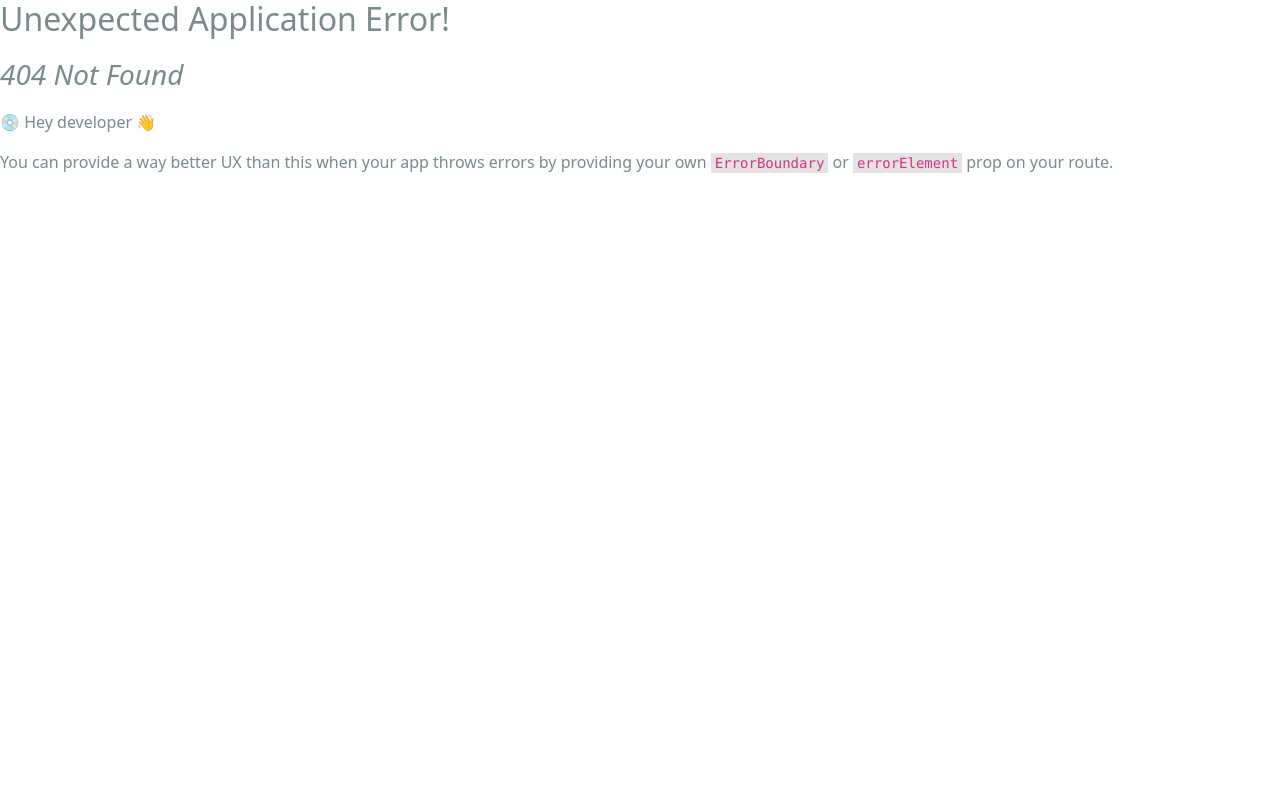
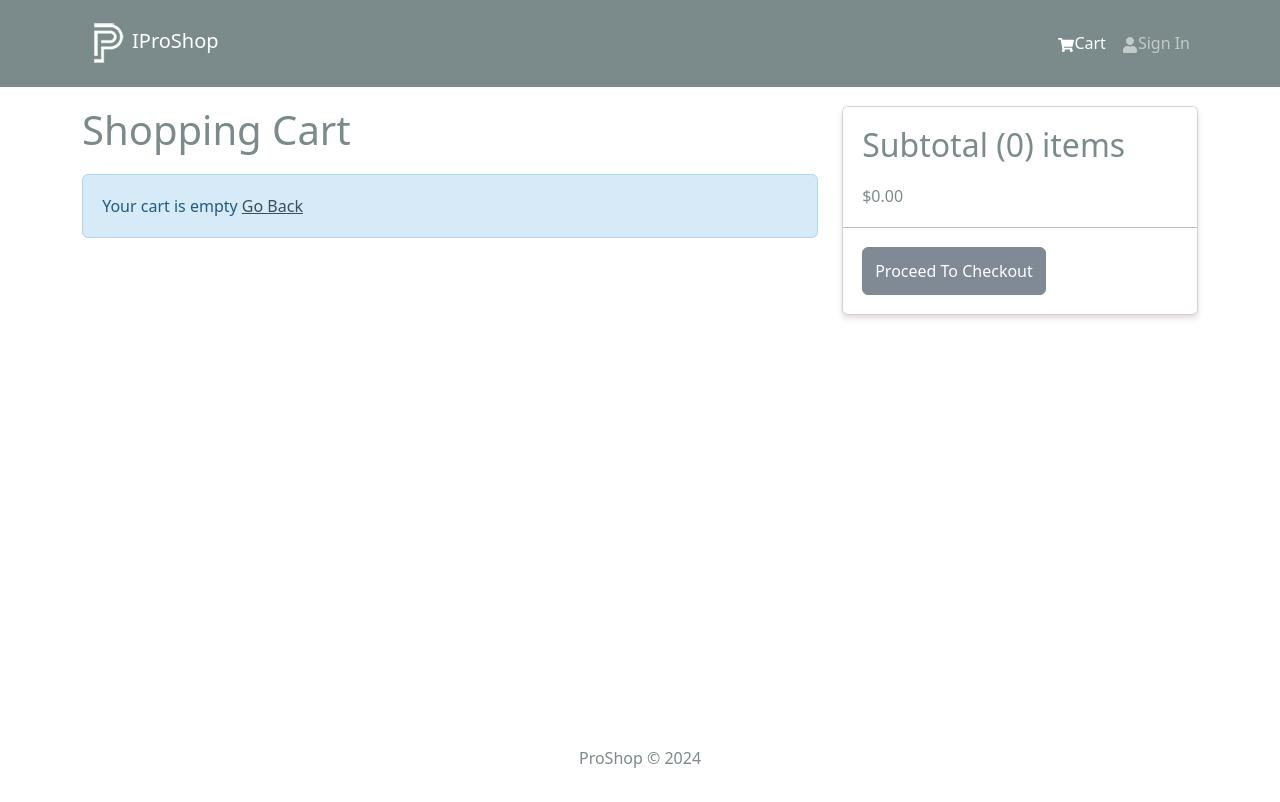
Before and after one commit to howardsolutions/mern-pro-shop, a React (Vite) app in the folder client/: page /cart in a window 1280 px wide. Before the commit this address had no page. Shown: the top 802 px of the page. Built offline with nearby package versions, Linux system fonts and the light colour scheme.

Commit message:
UI: cart page

```diff
--- a/client/src/index.jsx
+++ b/client/src/index.jsx
@@ -13,11 +13,13 @@
 // UI PAGE
 import HomeScreenPage from './screens/HomeScreen';
 import ProductScreen from './screens/ProductScreen';
+import CartScreen from './screens/CartScreen';
 
 const router = createBrowserRouter(
   createRoutesFromElements(
     <Route path='/' element={<App />}>
       <Route index={true} path='/' element={<HomeScreenPage />}></Route>
+      <Route path='/cart' element={<CartScreen />}></Route>
       <Route path='/product/:id' element={<ProductScreen />}></Route>
     </Route>
   )
--- /dev/null
+++ b/client/src/screens/CartScreen.jsx
@@ -0,0 +1,109 @@
+import { Link, useNavigate } from 'react-router-dom';
+import {
+  Row,
+  Col,
+  ListGroup,
+  Image,
+  Form,
+  Button,
+  Card,
+} from 'react-bootstrap';
+import { FaTrash } from 'react-icons/fa';
+import Message from '../components/Message';
+import { useCartStore } from '../store/cartStore';
+
+const CartScreen = () => {
+  const navigate = useNavigate();
+
+  const cartItems = useCartStore((store) => store.cartItems);
+  const addToCart = useCartStore((store) => store.addToCart);
+
+  const addToCartHandler = (product, qty) => {
+    addToCart({ ...product, qty });
+  };
+
+  const removeFromCartHandler = (id) => {
+    // removeFromCart(id);
+  };
+
+  return (
+    <Row>
+      <Col md={8}>
+        <h1 style={{ marginBottom: '20px' }}>Shopping Cart</h1>
+        {cartItems.length === 0 ? (
+          <Message>
+            Your cart is empty <Link to='/'>Go Back</Link>
+          </Message>
+        ) : (
+          <ListGroup variant='flush'>
+            {cartItems.map((item) => (
+              <ListGroup.Item key={item._id}>
+                <Row>
+                  <Col md={2}>
+                    <Image src={item.image} alt={item.name} fluid rounded />
+                  </Col>
+                  <Col md={3}>
+                    <Link to={`/product/${item._id}`}>{item.name}</Link>
+                  </Col>
+                  <Col md={2}>${item.price}</Col>
+                  <Col md={2}>
+                    <Form.Control
+                      as='select'
+                      value={item.qty}
+                      onChange={(e) =>
+                        addToCartHandler(item, Number(e.target.value))
+                      }
+                    >
+                      {[...Array(item.countInStock).keys()].map((x) => (
+                        <option key={x + 1} value={x + 1}>
+                          {x + 1}
+                        </option>
+                      ))}
+                    </Form.Control>
+                  </Col>
+                  <Col md={2}>
+                    <Button
+                      type='button'
+                      variant='light'
+                      onClick={() => removeFromCartHandler(item._id)}
+                    >
+                      <FaTrash />
+                    </Button>
+                  </Col>
+                </Row>
+              </ListGroup.Item>
+            ))}
+          </ListGroup>
+        )}
+      </Col>
+      <Col md={4}>
+        <Card>
+          <ListGroup variant='flush'>
+            <ListGroup.Item>
+              <h2>
+                Subtotal ({cartItems.reduce((acc, item) => acc + item.qty, 0)})
+                items
+              </h2>
+              $
+              {cartItems
+                .reduce((acc, item) => acc + item.qty * item.price, 0)
+                .toFixed(2)}
+            </ListGroup.Item>
+            <ListGroup.Item>
+              <Button
+                type='button'
+                className='btn-block'
+                disabled={cartItems.length === 0}
+                onClick={() => {}}
+              >
+                Proceed To Checkout
+              </Button>
+            </ListGroup.Item>
+          </ListGroup>
+        </Card>
+      </Col>
+    </Row>
+  );
+};
+
+export default CartScreen;
```
